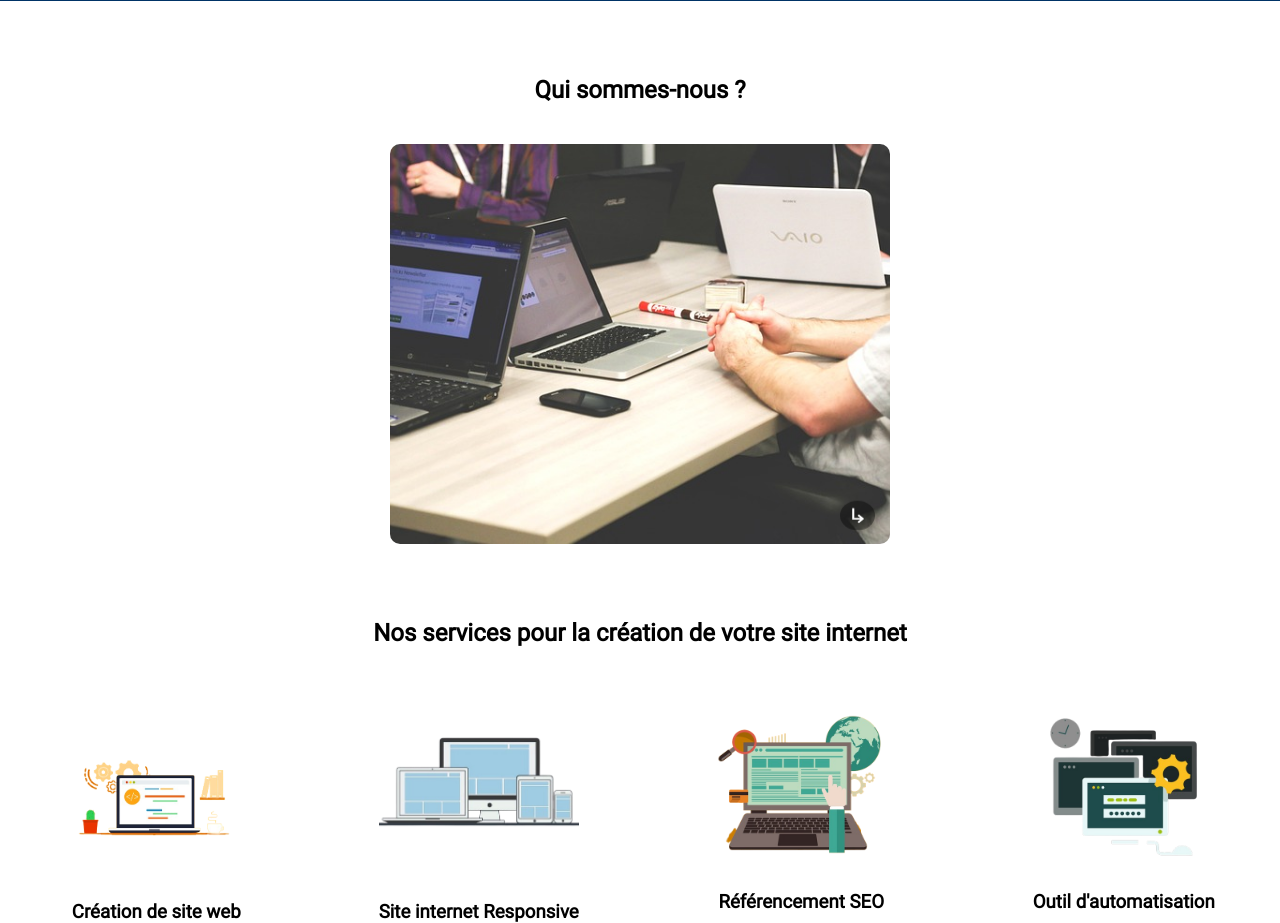
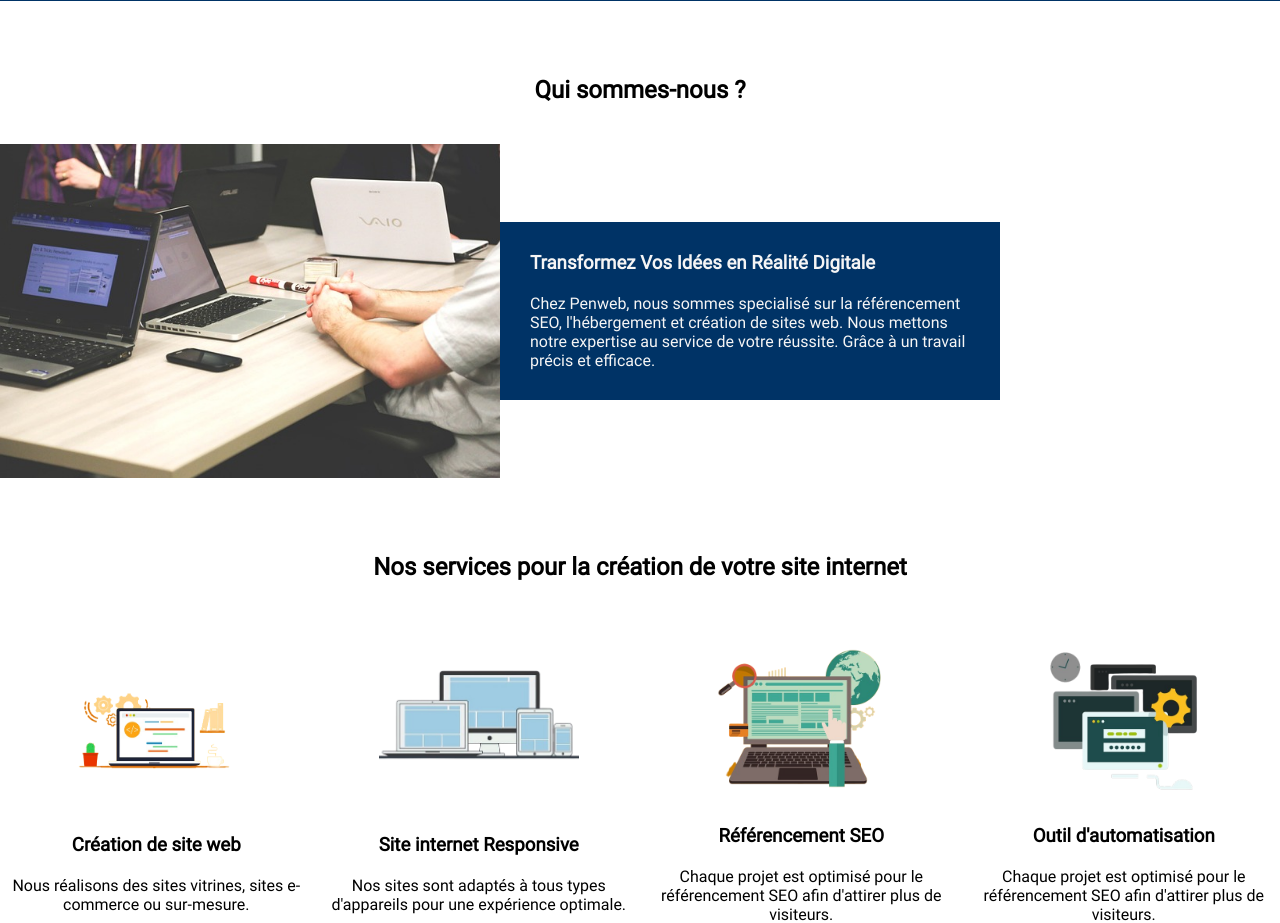
Before and after one commit to GregoryVDev/PenWeb, a PHP site: page / in a window 1280 px wide. Shown: the part 428-1351 px from the top of the page. Run offline with PHP 8.4, Linux system fonts and the light colour scheme.

Commit message:
Removed the margin auto for container-about and about image

```diff
--- a/src/css/index.css
+++ b/src/css/index.css
@@ -414,12 +414,10 @@ details p {
 
   .container-about {
     width: 400px;
-    margin: auto;
   }
 
   .about img {
     width: 400px;
-    margin: auto;
   }
 
   .container-prices {
@@ -472,7 +470,6 @@ details p {
 
   .container-about {
     width: 500px;
-    margin: auto;
   }
 
   .container-img img {
@@ -491,7 +488,6 @@ details p {
 
   .about img {
     width: 500px;
-    margin: auto;
   }
 
   .container-options {
@@ -547,76 +543,20 @@ details p {
     margin: auto;
   }
 
-  .container-info {
-    position: relative;
-    width: 100%;
-    max-width: 500px;
-    height: 400px; /* Ajuste la hauteur selon ton besoin */
-    margin: auto;
-    perspective: 1000px; /* effet 3D */
+  .confiance .container-confiance {
+    flex-direction: row;
   }
 
-  .container-info img,
-  .container-about {
-    position: absolute;
-    width: 100%;
-    height: 100%;
-    top: 0;
-    left: 0;
-    backface-visibility: hidden;
-    transition: transform 0.8s ease;
-    border-radius: 10px; /* optionnel pour les coins arrondis */
+  .container-info {
+    display: flex;
+    flex-direction: row;
+    align-items: center; /* pour aligner verticalement */
+    gap: 0; /* aucun espace entre l'image et le texte */
   }
 
   .container-info img {
-    object-fit: cover;
-    transform: rotateY(0deg);
-    z-index: 2;
-  }
-
-  .container-about {
-    background: var(--colorBlue);
-    color: var(--colorWhite);
-    display: flex;
-    flex-direction: column;
-    justify-content: center;
-    align-items: center;
-    gap: 20px;
-    padding: 30px;
-    transform: rotateY(180deg);
-    z-index: 1;
-  }
-
-  .container-info:hover img {
-    transform: rotateY(180deg);
-  }
-
-  .container-info:hover .container-about {
-    transform: rotateY(0deg);
-  }
-
-  .arrow-hint {
+    max-width: 100%;
+    height: auto;
     display: block;
-    position: absolute;
-    bottom: 10px;
-    right: 15px;
-    font-size: 25px;
-    color: white;
-    background-color: rgba(0, 0, 0, 0.4);
-    padding: 4px 7px;
-    border-radius: 50%;
-    z-index: 3;
-    pointer-events: none;
-    transition: transform 0.5s ease;
-    transform: scaleX(1) scaleY(0.8); /* plus plate */
-  }
-
-  .container-info:hover .arrow-hint {
-    transform: scaleX(-1) scaleY(0.8);
-    font-size: 25px; /* ajusté pour que ça paraisse identique visuellement */
-  }
-
-  .confiance .container-confiance {
-    flex-direction: row;
   }
 }
--- a/src/index.php
+++ b/src/index.php
@@ -16,7 +16,6 @@
         <h2>Qui sommes-nous ?</h2>
         <div class="container-info">
             <img src="./images/meeting.jpg" alt="Qui sommes-nous ?">
-            <div class="arrow-hint">&#x21B3;</div>
             <div class="container-about">
                 <h3>Transformez Vos Idées en Réalité Digitale</h3>
                 <p>Chez Penweb, nous sommes specialisé sur la référencement SEO, l'hébergement et création de sites web. Nous mettons notre expertise au service de votre réussite. Grâce à un travail précis et efficace.</p>
```
